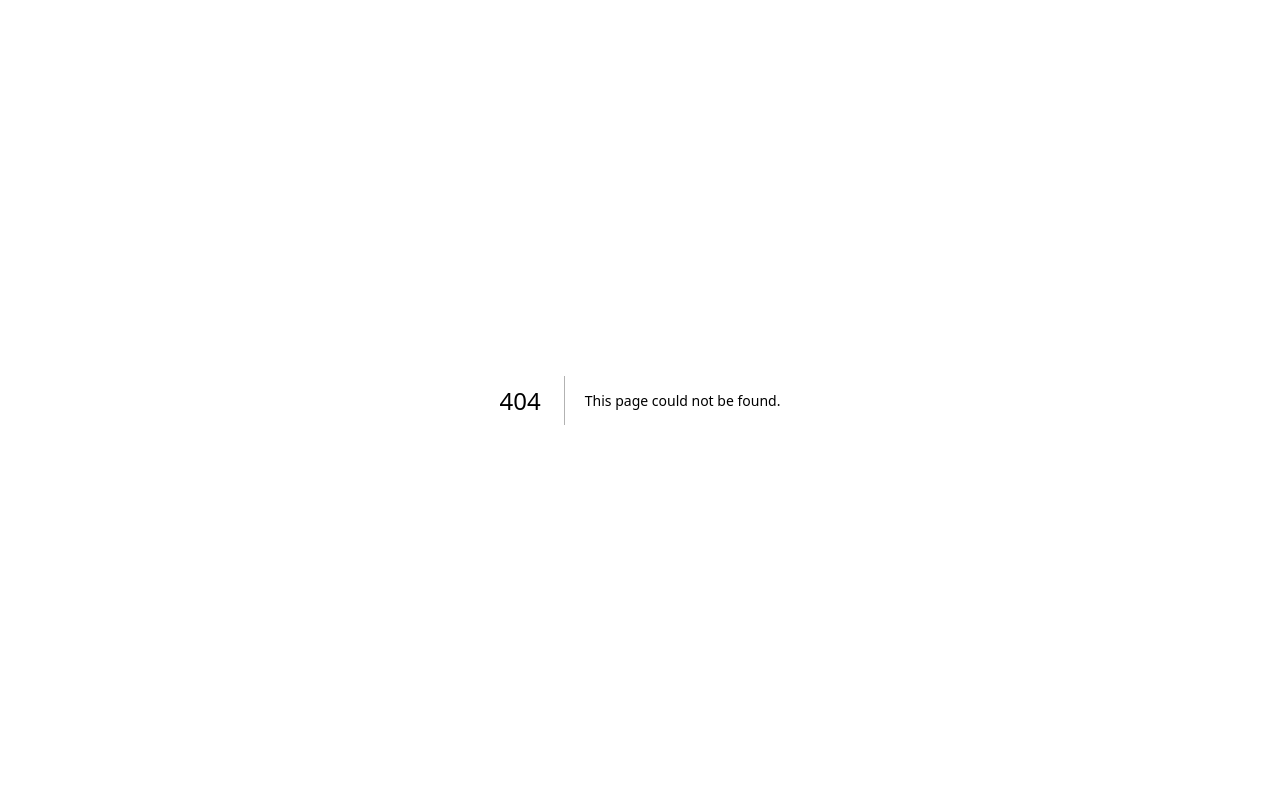
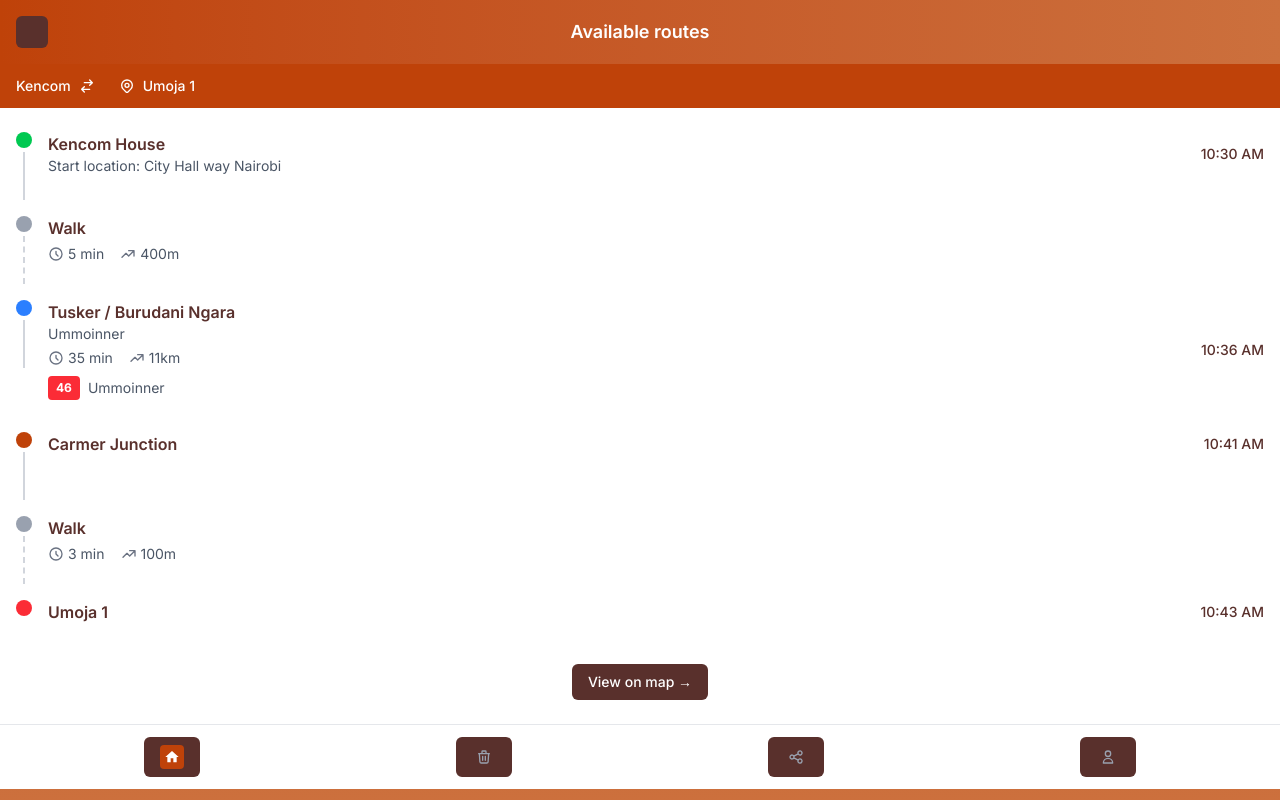
Before and after one commit to Emmy-ck/switch, a Next.js app in the folder matatu-finder/: page /route/1 in a window 1280 px wide. Before the commit this address had no page. Built offline with nearby package versions, Linux system fonts and the light colour scheme.

Commit message:
Update header section

```diff
--- /dev/null
+++ b/matatu-finder/src/app/route/[id]/page.tsx
@@ -0,0 +1,207 @@
+'use client';
+
+import React from 'react';
+import { useParams } from 'next/navigation';
+
+export default function ExtendedRoutePage() {
+  const params = useParams();
+  const routeId = params.id;
+
+  const routeSteps = [
+    {
+      id: 1,
+      type: 'start',
+      location: 'Kencom House',
+      time: '10:30 AM',
+      description: 'Start location: City Hall way Nairobi',
+      walkTime: null,
+      walkDistance: null
+    },
+    {
+      id: 2,
+      type: 'walk',
+      location: 'Walk',
+      time: null,
+      description: null,
+      walkTime: '5 min',
+      walkDistance: '400m'
+    },
+    {
+      id: 3,
+      type: 'transport',
+      location: 'Tusker / Burudani Ngara',
+      time: '10:36 AM',
+      description: 'Ummoinner',
+      walkTime: '35 min',
+      walkDistance: '11km',
+      routeNumber: '46'
+    },
+    {
+      id: 4,
+      type: 'stop',
+      location: 'Carmer Junction',
+      time: '10:41 AM',
+      description: null,
+      walkTime: null,
+      walkDistance: null
+    },
+    {
+      id: 5,
+      type: 'walk',
+      location: 'Walk',
+      time: null,
+      description: null,
+      walkTime: '3 min',
+      walkDistance: '100m'
+    },
+    {
+      id: 6,
+      type: 'end',
+      location: 'Umoja 1',
+      time: '10:43 AM',
+      description: null,
+      walkTime: null,
+      walkDistance: null
+    }
+  ];
+
+  return (
+    <div className="min-h-screen bg-gradient-to-b from-[var(--color-brand-primary)] to-[var(--color-brand-accent)]">
+      {/* Header */}
+      <div className="bg-gradient-to-r from-[var(--color-brand-primary)] to-[var(--color-brand-accent)] text-[var(--color-brand-white)] px-4 py-4">
+        <div className="flex items-center justify-between">
+          <button className="w-8 h-8 bg-white/20 rounded-full flex items-center justify-center">
+            <svg className="w-4 h-4 text-white" fill="none" stroke="currentColor" viewBox="0 0 24 24">
+              <path strokeLinecap="round" strokeLinejoin="round" strokeWidth={2} d="M15 19l-7-7 7-7" />
+            </svg>
+          </button>
+          <h1 className="text-lg font-semibold">Available routes</h1>
+          <div className="w-8 h-8"></div>
+        </div>
+      </div>
+
+      {/* Route Header */}
+      <div className="bg-[var(--color-brand-primary)] text-[var(--color-brand-white)] px-4 py-3">
+        <div className="flex items-center justify-between">
+          <div className="flex items-center space-x-2">
+            <span className="text-sm font-medium">Kencom</span>
+            <svg className="w-4 h-4" fill="none" stroke="currentColor" viewBox="0 0 24 24">
+              <path strokeLinecap="round" strokeLinejoin="round" strokeWidth={2} d="M8 7h12m0 0l-4-4m4 4l-4 4m0 6H4m0 0l4 4m-4-4l4-4" />
+            </svg>
+            <div className="flex-1 border-t-2 border-dashed border-white/50 mx-2"></div>
+            <svg className="w-4 h-4" fill="none" stroke="currentColor" viewBox="0 0 24 24">
+              <path strokeLinecap="round" strokeLinejoin="round" strokeWidth={2} d="M17.657 16.657L13.414 20.9a1.998 1.998 0 01-2.827 0l-4.244-4.243a8 8 0 1111.314 0z" />
+              <path strokeLinecap="round" strokeLinejoin="round" strokeWidth={2} d="M15 11a3 3 0 11-6 0 3 3 0 016 0z" />
+            </svg>
+            <span className="text-sm font-medium">Umoja 1</span>
+          </div>
+        </div>
+      </div>
+
+      {/* Route Timeline */}
+      <div className="bg-[var(--color-brand-white)] flex-1 px-4 py-6">
+        <div className="space-y-4">
+          {routeSteps.map((step, index) => (
+            <div key={step.id} className="flex items-start space-x-4">
+              {/* Timeline Icon */}
+              <div className="flex flex-col items-center">
+                <div className={`w-4 h-4 rounded-full flex-shrink-0 ${
+                  step.type === 'start' ? 'bg-green-500' :
+                  step.type === 'end' ? 'bg-red-500' :
+                  step.type === 'transport' ? 'bg-blue-500' :
+                  step.type === 'stop' ? 'bg-[var(--color-brand-primary)]' :
+                  'bg-gray-400'
+                }`}></div>
+                {index < routeSteps.length - 1 && (
+                  <div className={`w-0.5 h-12 mt-1 ${
+                    step.type === 'walk' ? 'border-l-2 border-dashed border-gray-300' : 'bg-gray-300'
+                  }`}></div>
+                )}
+              </div>
+
+              {/* Step Content */}
+              <div className="flex-1 pb-4">
+                <div className="flex items-center justify-between">
+                  <div>
+                    <h3 className="font-semibold text-[var(--color-brand-dark)]">{step.location}</h3>
+                    {step.description && (
+                      <p className="text-sm text-gray-600">{step.description}</p>
+                    )}
+                    {step.walkTime && step.walkDistance && (
+                      <div className="flex items-center space-x-4 mt-1">
+                        <div className="flex items-center space-x-1">
+                          <svg className="w-4 h-4 text-gray-500" fill="none" stroke="currentColor" viewBox="0 0 24 24">
+                            <path strokeLinecap="round" strokeLinejoin="round" strokeWidth={2} d="M12 8v4l3 3m6-3a9 9 0 11-18 0 9 9 0 0118 0z" />
+                          </svg>
+                          <span className="text-sm text-gray-600">{step.walkTime}</span>
+                        </div>
+                        <div className="flex items-center space-x-1">
+                          <svg className="w-4 h-4 text-gray-500" fill="none" stroke="currentColor" viewBox="0 0 24 24">
+                            <path strokeLinecap="round" strokeLinejoin="round" strokeWidth={2} d="M13 7h8m0 0v8m0-8l-8 8-4-4-6 6" />
+                          </svg>
+                          <span className="text-sm text-gray-600">{step.walkDistance}</span>
+                        </div>
+                      </div>
+                    )}
+                    {step.type === 'transport' && step.routeNumber && (
+                      <div className="flex items-center space-x-2 mt-2">
+                        <div className="bg-red-500 text-white px-2 py-1 rounded text-xs font-bold">
+                          {step.routeNumber}
+                        </div>
+                        <span className="text-sm text-gray-600">Ummoinner</span>
+                      </div>
+                    )}
+                  </div>
+                  {step.time && (
+                    <span className="text-sm font-medium text-[var(--color-brand-dark)]">{step.time}</span>
+                  )}
+                </div>
+              </div>
+            </div>
+          ))}
+        </div>
+
+        {/* View on Map Link */}
+        <div className="mt-6 text-center">
+          <button className="text-[var(--color-brand-primary)] text-sm font-medium">
+            View on map →
+          </button>
+        </div>
+      </div>
+
+      {/* Bottom Navigation */}
+      <div className="bg-[var(--color-brand-white)] border-t border-gray-200 px-4 py-3">
+        <div className="flex justify-around items-center">
+          <button className="flex flex-col items-center space-y-1">
+            <div className="w-6 h-6 bg-[var(--color-brand-primary)] rounded flex items-center justify-center">
+              <svg className="w-4 h-4 text-white" fill="currentColor" viewBox="0 0 24 24">
+                <path d="M10 20v-6h4v6h5v-8h3L12 3 2 12h3v8z"/>
+              </svg>
+            </div>
+          </button>
+          <button className="flex flex-col items-center space-y-1">
+            <div className="w-6 h-6 flex items-center justify-center">
+              <svg className="w-4 h-4 text-gray-400" fill="none" stroke="currentColor" viewBox="0 0 24 24">
+                <path strokeLinecap="round" strokeLinejoin="round" strokeWidth={2} d="M19 7l-.867 12.142A2 2 0 0116.138 21H7.862a2 2 0 01-1.995-1.858L5 7m5 4v6m4-6v6m1-10V4a1 1 0 00-1-1h-4a1 1 0 00-1 1v3M4 7h16" />
+              </svg>
+            </div>
+          </button>
+          <button className="flex flex-col items-center space-y-1">
+            <div className="w-6 h-6 flex items-center justify-center">
+              <svg className="w-4 h-4 text-gray-400" fill="none" stroke="currentColor" viewBox="0 0 24 24">
+                <path strokeLinecap="round" strokeLinejoin="round" strokeWidth={2} d="M8.684 13.342C8.886 12.938 9 12.482 9 12c0-.482-.114-.938-.316-1.342m0 2.684a3 3 0 110-2.684m0 2.684l6.632 3.316m-6.632-6l6.632-3.316m0 0a3 3 0 105.367-2.684 3 3 0 00-5.367 2.684zm0 9.316a3 3 0 105.367 2.684 3 3 0 00-5.367-2.684z" />
+              </svg>
+            </div>
+          </button>
+          <button className="flex flex-col items-center space-y-1">
+            <div className="w-6 h-6 flex items-center justify-center">
+              <svg className="w-4 h-4 text-gray-400" fill="none" stroke="currentColor" viewBox="0 0 24 24">
+                <path strokeLinecap="round" strokeLinejoin="round" strokeWidth={2} d="M16 7a4 4 0 11-8 0 4 4 0 018 0zM12 14a7 7 0 00-7 7h14a7 7 0 00-7-7z" />
+              </svg>
+            </div>
+          </button>
+        </div>
+      </div>
+    </div>
+  );
+}
```
